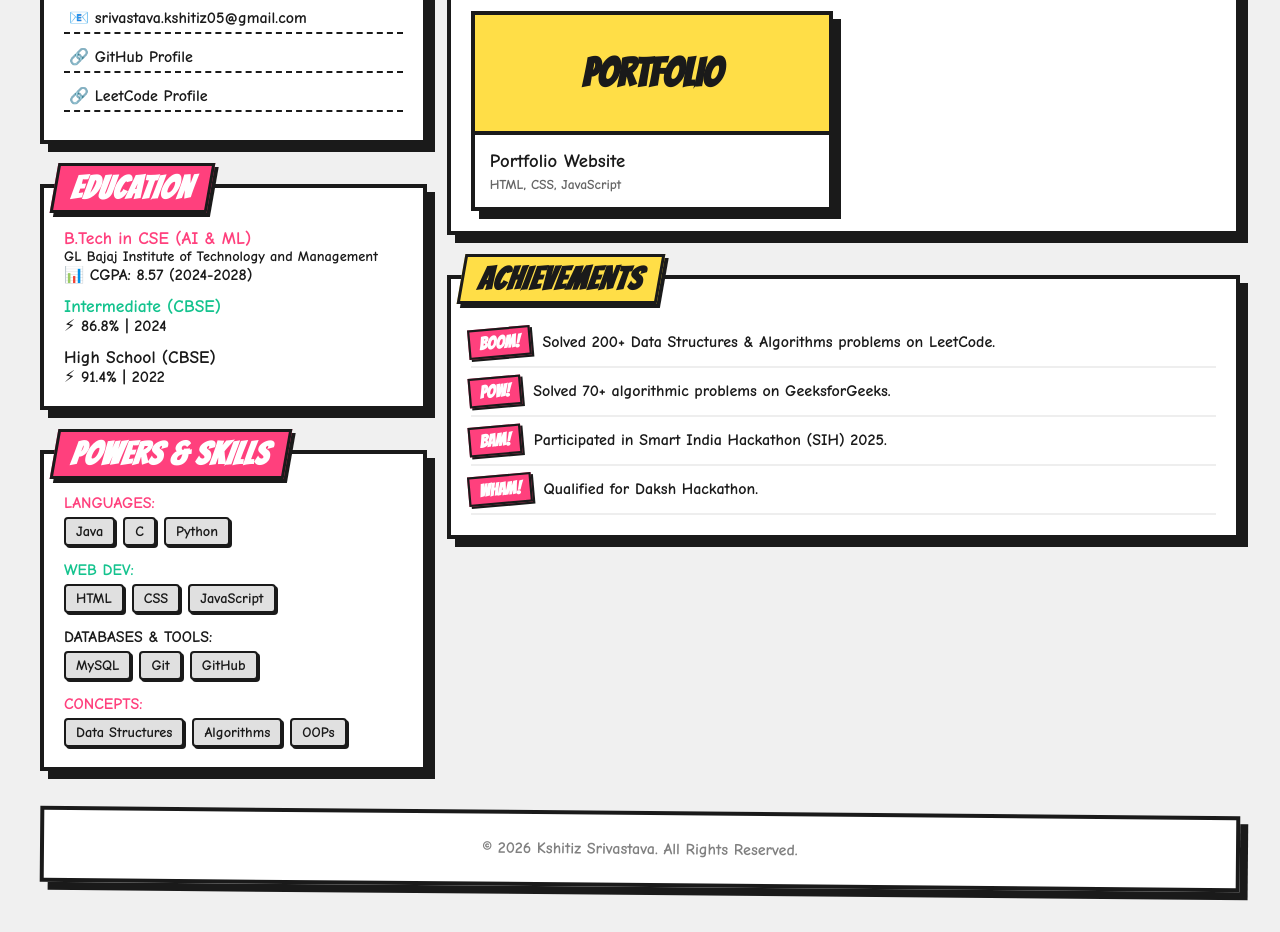
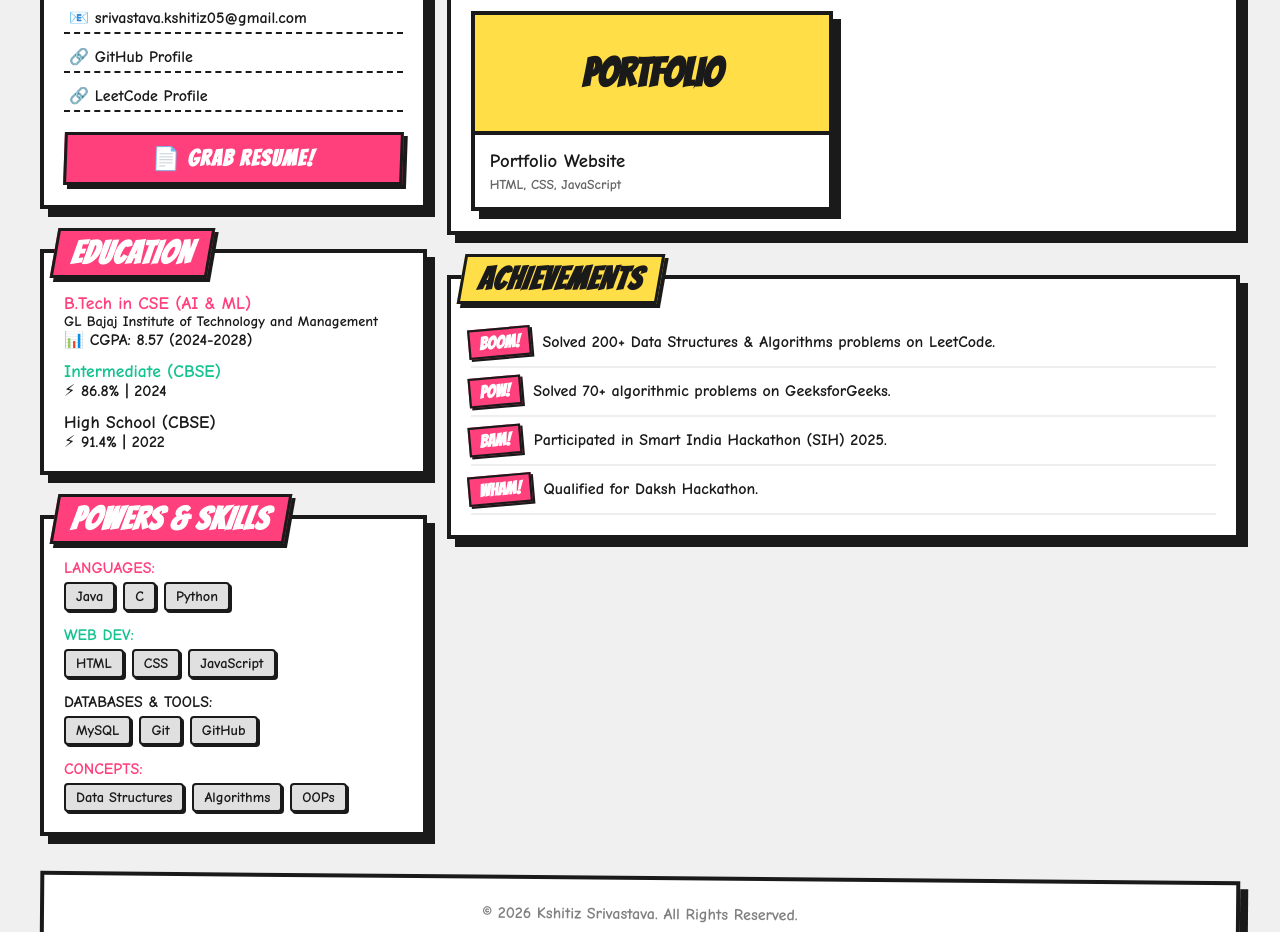
Before and after one commit to kshitizSrivastava29/MY_PORTFOLIO-COMIC-THEME-, a plain HTML site: page index.html in a window 1280 px wide. Shown: the part 796-1728 px from the top of the page. Before the commit the page ends 1703 px from the top, so only its background shows below. Drawn offline with Linux system fonts and the light colour scheme.

Commit message:
Add download resume button to index.html
Added a button to download the resume with styling.

```diff
--- a/index.html
+++ b/index.html
@@ -297,6 +297,31 @@
             box-shadow: 2px 2px 0px var(--dark);
         }
 
+        /* NEW: Download Resume Button */
+        .resume-btn {
+            display: block;
+            margin-top: 20px;
+            padding: 10px;
+            background: var(--red);
+            color: var(--white);
+            text-decoration: none;
+            text-align: center;
+            font-family: 'Bangers', cursive;
+            font-size: 1.4rem;
+            letter-spacing: 1.5px;
+            border: 3px solid var(--dark);
+            box-shadow: 4px 4px 0px var(--dark);
+            transform: skew(-2deg);
+            transition: transform 0.1s, box-shadow 0.1s;
+        }
+
+        .resume-btn:hover {
+            background: var(--yellow);
+            color: var(--dark);
+            transform: skew(-2deg) translate(2px, 2px);
+            box-shadow: 2px 2px 0px var(--dark);
+        }
+
         footer {
             grid-column: span 12;
             text-align: center;
@@ -310,6 +335,7 @@
         footer p {
             margin: 5px 0;
         }
+
         /* Responsive Media Queries */
         @media (max-width: 768px) {
             .sidebar, .main-content {
@@ -369,6 +395,7 @@
                     <a href="https://github.com/kshitizSrivastava29" target="_blank">🔗 GitHub Profile</a>
                     <a href="https://leetcode.com/u/Kshitiz_Srivastava05/" target="_blank">🔗 LeetCode Profile</a>
                 </div>
+                <a href="My_Resume (4).pdf" download class="resume-btn">📄 GRAB RESUME!</a>
             </div>
 
             <div class="panel comic-border">
```
